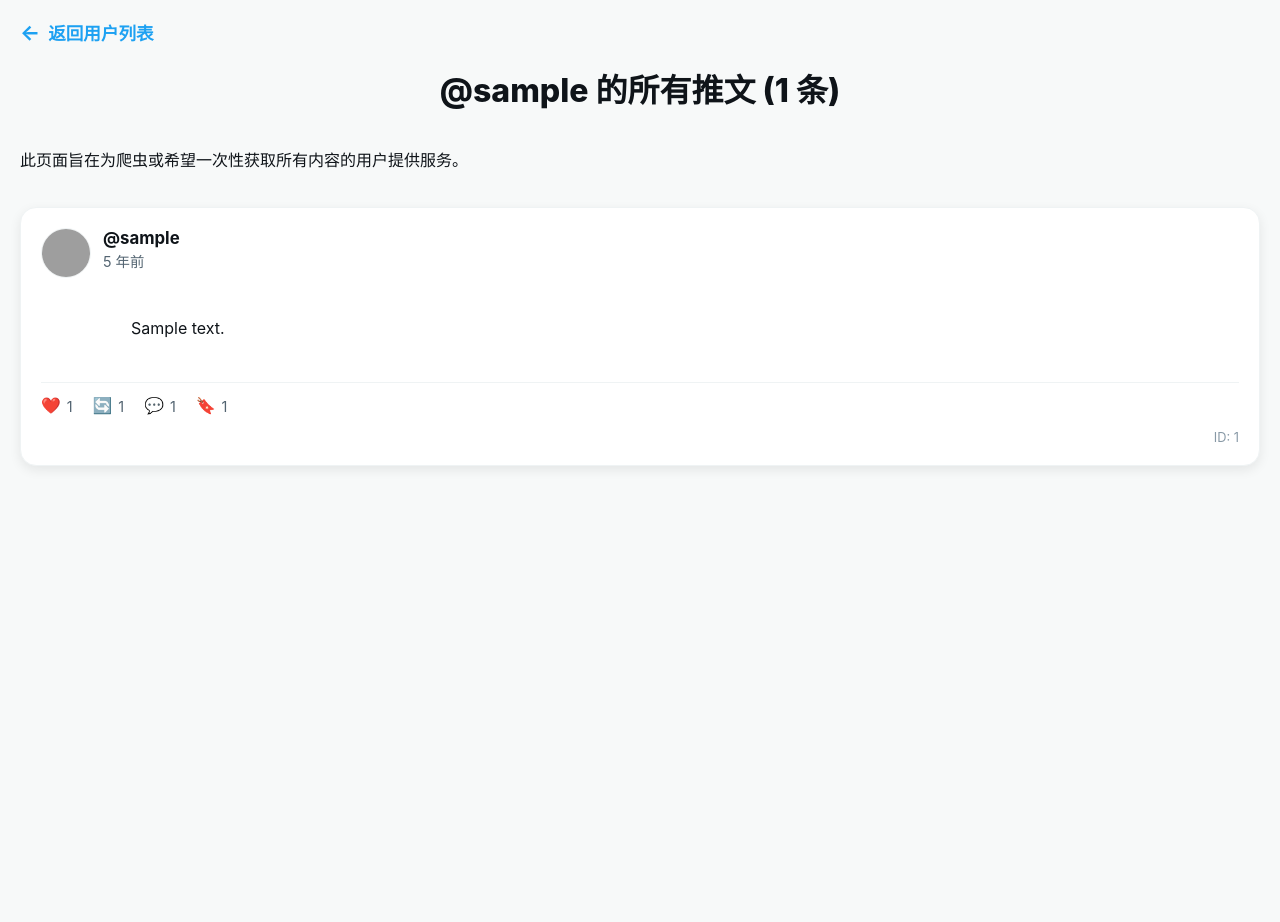
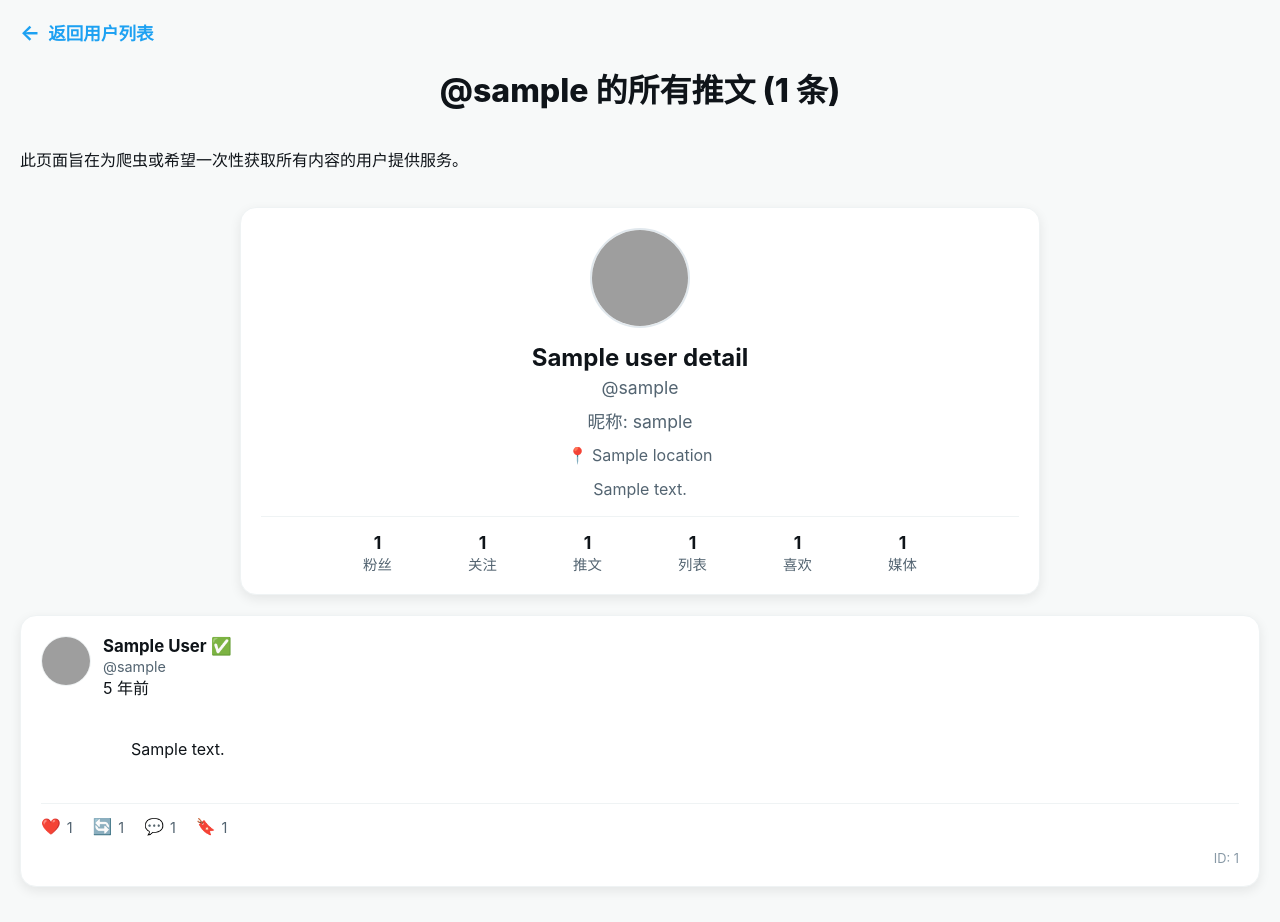
Before and after one commit to Transwarpcom/Gallery-dl_twitter_webui, a Flask app: template templates/user_posts_all.html in a window 1280 px wide. Before the commit the page ends 468 px from the top, so only its background shows below. Run offline with Flask 3, Linux system fonts and the light colour scheme; tables that the repository leaves empty hold one stand-in row (values such as "Sample post"); the template is opened without the code that fills it: values that come from a table or form of the project are taken from there, most other values are stand-ins (such as "Sample title", 1, 10 or a date in 2020); grey boxes are pictures that could not be loaded.

Commit message:
Update user_posts_all.html

```diff
--- a/templates/user_posts_all.html
+++ b/templates/user_posts_all.html
@@ -55,6 +55,71 @@
             width: 100%;
         }
 
+        /* 用户详细信息头部 (Profile Section) */
+        .user-profile-header {
+            background-color: #FFFFFF;
+            border: 1px solid #EFF3F4;
+            border-radius: 16px;
+            padding: 20px;
+            margin-bottom: 20px;
+            box-shadow: 0 4px 12px rgba(0,0,0,0.08);
+            width: 100%;
+            max-width: 800px; /* 仍然保留，因为 bot 友好页面通常是单页 */
+            box-sizing: border-box;
+            text-align: center;
+        }
+        .user-profile-header .profile-avatar {
+            width: 96px;
+            height: 96px;
+            border-radius: 50%;
+            margin: 0 auto 15px auto;
+            border: 2px solid #E1E8ED;
+            object-fit: cover;
+            display: block; /* 居中 */
+        }
+        .user-profile-header .profile-name {
+            font-size: 1.5em;
+            font-weight: bold;
+            color: #0F1419;
+            margin-bottom: 5px;
+        }
+        .user-profile-header .profile-username {
+            color: #536471;
+            font-size: 1.1em;
+            margin-bottom: 10px;
+        }
+        .user-profile-header .profile-location,
+        .user-profile-header .profile-description {
+            color: #536471;
+            font-size: 1em;
+            line-height: 1.5;
+            margin-bottom: 10px;
+            white-space: pre-wrap;
+            word-wrap: break-word;
+        }
+        .user-profile-header .profile-stats {
+            display: flex;
+            justify-content: center;
+            gap: 25px;
+            margin-top: 15px;
+            border-top: 1px solid #EFF3F4;
+            padding-top: 15px;
+            flex-wrap: wrap; /* 允许换行 */
+        }
+        .user-profile-header .profile-stats div {
+            text-align: center;
+            min-width: 80px; /* 确保小屏幕上每个统计项有最小宽度 */
+        }
+        .user-profile-header .profile-stats .count {
+            font-weight: bold;
+            color: #0F1419;
+            font-size: 1.1em;
+        }
+        .user-profile-header .profile-stats .label {
+            color: #536471;
+            font-size: 0.9em;
+        }
+
         .post-container {
             width: 100%;
             margin: 0 auto;
@@ -98,11 +163,12 @@
             color: #1DA1F2;
             text-decoration: underline;
         }
-        .post-header .timestamp {
+        .post-header .user-nick {
             color: #536471;
             font-size: 0.9em;
             margin-top: 2px;
         }
+
 
         .post-content {
             margin-bottom: 15px;
@@ -177,6 +243,39 @@
         <p>此页面旨在为爬虫或希望一次性获取所有内容的用户提供服务。</p>
     </div>
 
+    {# 用户详细信息头部 #}
+    <div class="user-profile-header">
+        <img src="{{ url_for('serve_avatar', username=user_details.username) }}" alt="{{ user_details.username }} 的头像" class="profile-avatar">
+        <div class="profile-name">{{ user_details.name | default(user_details.username) }} {% if user_details.verified %}✅{% endif %}</div>
+        <div class="profile-username">@{{ user_details.username }}</div>
+        {% if user_details.nick and user_details.nick != user_details.name and user_details.nick != user_details.username %}
+            <div class="profile-username">昵称: {{ user_details.nick }}</div>
+        {% endif %}
+        {% if user_details.location %}<div class="profile-location">📍 {{ user_details.location }}</div>{% endif %}
+        {% if user_details.description %}<div class="profile-description">{{ user_details.description }}</div>{% endif %}
+        <div class="profile-stats">
+            {% if user_details.followers_count is not none %}
+                <div><div class="count">{{ user_details.followers_count | default(0) | format_large_number }}</div><div class="label">粉丝</div></div>
+            {% endif %}
+            {% if user_details.friends_count is not none %}
+                <div><div class="count">{{ user_details.friends_count | default(0) | format_large_number }}</div><div class="label">关注</div></div>
+            {% endif %}
+            {% if user_details.statuses_count is not none %}
+                <div><div class="count">{{ user_details.statuses_count | default(0) | format_large_number }}</div><div class="label">推文</div></div>
+            {% endif %}
+            {% if user_details.listed_count is not none %}
+                <div><div class="count">{{ user_details.listed_count | default(0) | format_large_number }}</div><div class="label">列表</div></div>
+            {% endif %}
+            {% if user_details.favourites_count is not none %}
+                <div><div class="count">{{ user_details.favourites_count | default(0) | format_large_number }}</div><div class="label">喜欢</div></div>
+            {% endif %}
+            {% if user_details.media_count is not none %}
+                <div><div class="count">{{ user_details.media_count | default(0) | format_large_number }}</div><div class="label">媒体</div></div>
+            {% endif %}
+        </div>
+    </div>
+
+
     <div class="post-container">
         {% if posts %}
             {% for post in posts %}
@@ -184,7 +283,15 @@
                 <div class="post-header">
                     <img src="{{ url_for('serve_avatar', username=post.user.username) }}" alt="{{ post.user.username }} 的头像" class="avatar">
                     <div class="user-info">
-                        <a href="#" class="username">@{{ post.user.username }}</a>
+                        <span class="username">
+                            {{ post.user.name | default(post.user.username) }}
+                            {% if post.user.verified %}✅{% endif %}
+                        </span>
+                        <span class="user-nick">@{{ post.user.username }}
+                            {% if post.user.nick and post.user.nick != post.user.name and post.user.nick != post.user.username %}
+                                ({{ post.user.nick }})
+                            {% endif %}
+                        </span>
                         <span class="timestamp" title="{{ post.timestamp.strftime('%Y-%m-%d %H:%M:%S') if post.timestamp else '时间未知' }}">
                             {{ post.timestamp | relative_time }}
                         </span>
@@ -222,8 +329,6 @@
     <script>
         // 返回链接加载指示器 (此页面上没有全局加载器)
         document.querySelector('.back-link').addEventListener('click', function() {
-            // Note: loadingSpinner is not present on this page, only for user_posts.html
-            // For now, simply hide content.
             document.querySelector('.header-container').style.display = 'none';
             document.querySelector('.post-container').style.display = 'none';
         });
```
